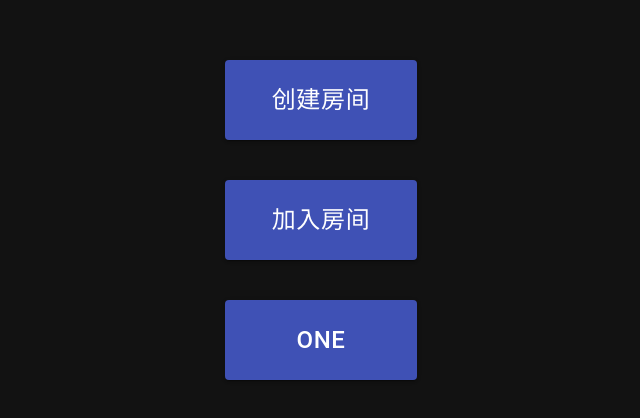
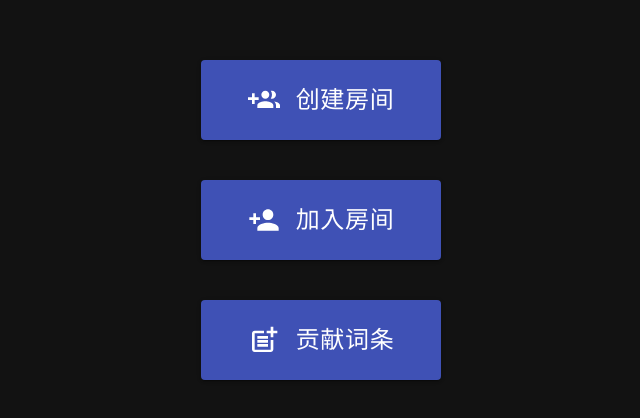
Before and after one commit to niuniuanran/WhoIsSpy, a React (Create React App) app: page /cn in a window 1280 px wide. Shown: the part 180-598 px from the top of the page, without its empty margins (319-959 px from the left). Built offline with nearby package versions, Linux system fonts and the light colour scheme.

Commit message:
Add options

```diff
--- a/package.json
+++ b/package.json
@@ -4,6 +4,7 @@
   "private": true,
   "dependencies": {
     "@material-ui/core": "^4.11.4",
+    "@material-ui/icons": "^4.11.2",
     "@testing-library/jest-dom": "^5.11.4",
     "@testing-library/react": "^11.1.0",
     "@testing-library/user-event": "^12.1.10",
--- a/src/Components/EnterGameOptions.tsx
+++ b/src/Components/EnterGameOptions.tsx
@@ -2,6 +2,9 @@ import {Grid, Button} from "@material-ui/core"
 import { makeStyles } from '@material-ui/core/styles';
 import { LanguageContext, LanguageContextType } from "../Contexts/LanguageContext";
 import { useContext } from "react";
+import PersonAddIcon from '@material-ui/icons/PersonAdd';
+import GroupAddIcon from '@material-ui/icons/GroupAdd';
+import PostAddIcon from '@material-ui/icons/PostAdd';
 
 const useStyles = makeStyles((theme) => ({
     root: {
@@ -12,7 +15,7 @@ const useStyles = makeStyles((theme) => ({
     },
     option: {
         height: '5rem',
-        width: '12rem',
+        width: '15rem',
         fontSize: '1.5rem'
     }
   }));
@@ -24,17 +27,17 @@ export default function EnterGameOptions(){
     return <Grid container spacing={5}>
                 <Grid item xs={12}>
                     <Button variant="contained" size="large" color="primary" className={classes.option}>
-                        {getText("createRoom")}
+                        <GroupAddIcon style={{ fontSize: '2rem', paddingRight: '1rem' }}/> {getText("createRoom")}
                     </Button>
                 </Grid>
                 <Grid item xs={12}>
                     <Button variant="contained" size="large" color="primary" className={classes.option}>
-                        {getText("joinRoom")}
+                        <PersonAddIcon style={{ fontSize: '2rem', paddingRight: '1rem' }} /> {getText("joinRoom")}
                     </Button>
                 </Grid>
                 <Grid item xs={12}>
                     <Button variant="contained" size="large" color="primary" className={classes.option}>
-                        One
+                        <PostAddIcon style={{ fontSize: '2rem', paddingRight: '1rem' }} /> {getText("addWords")}
                     </Button>
                 </Grid>
             </Grid>
--- a/src/Contexts/LanguageContext.tsx
+++ b/src/Contexts/LanguageContext.tsx
@@ -20,6 +20,10 @@ function LanguageProvider({language, children}:LanguageContextProp){
         joinRoom:{
             en: "Join room",
             cn: "加入房间"
+        },
+        addWords:{
+            en: "Add words",
+            cn: "贡献词条"
         }
     }
 
```
Also changed, not shown: 1 other file (tests, documents, lock files or other folders).
